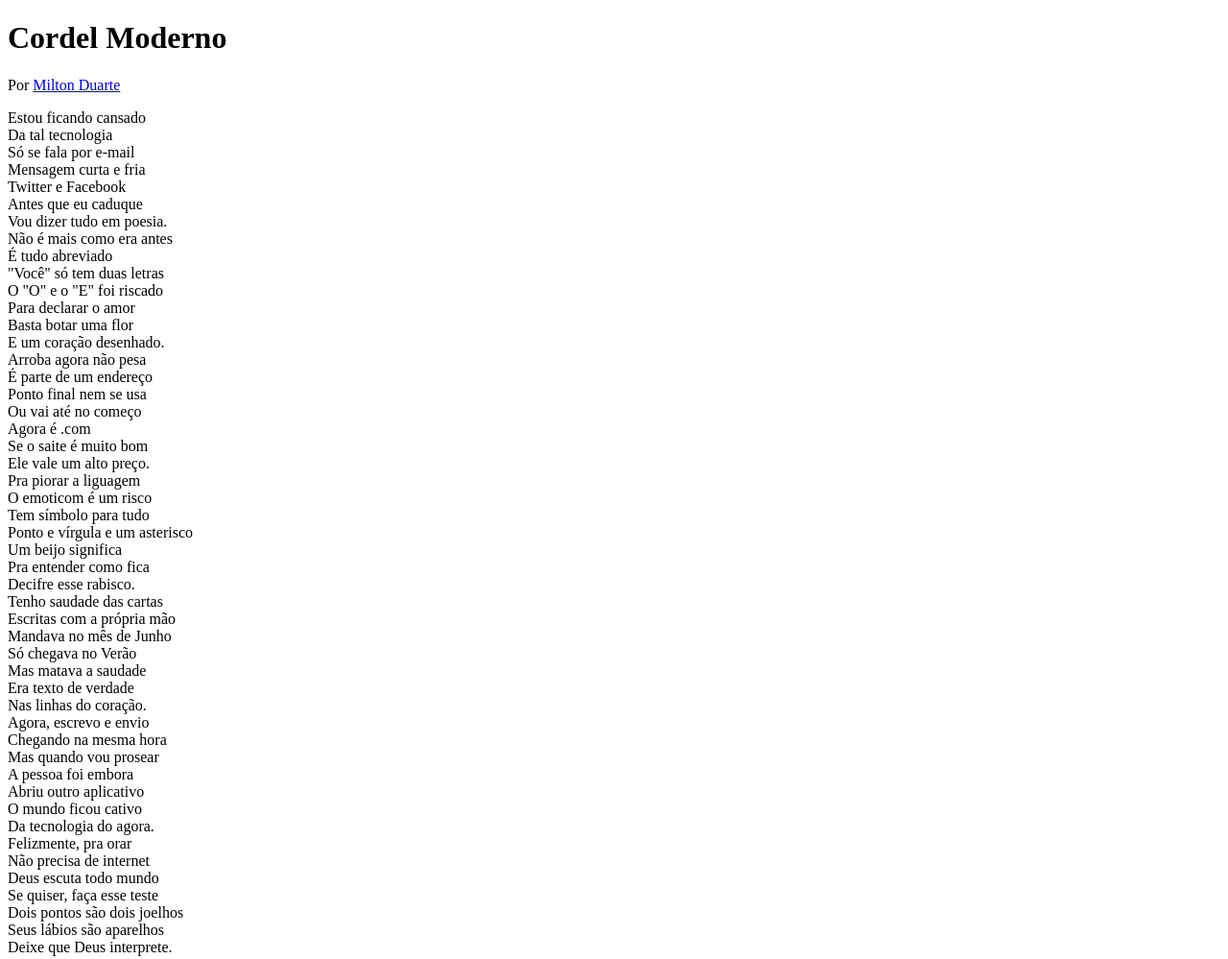
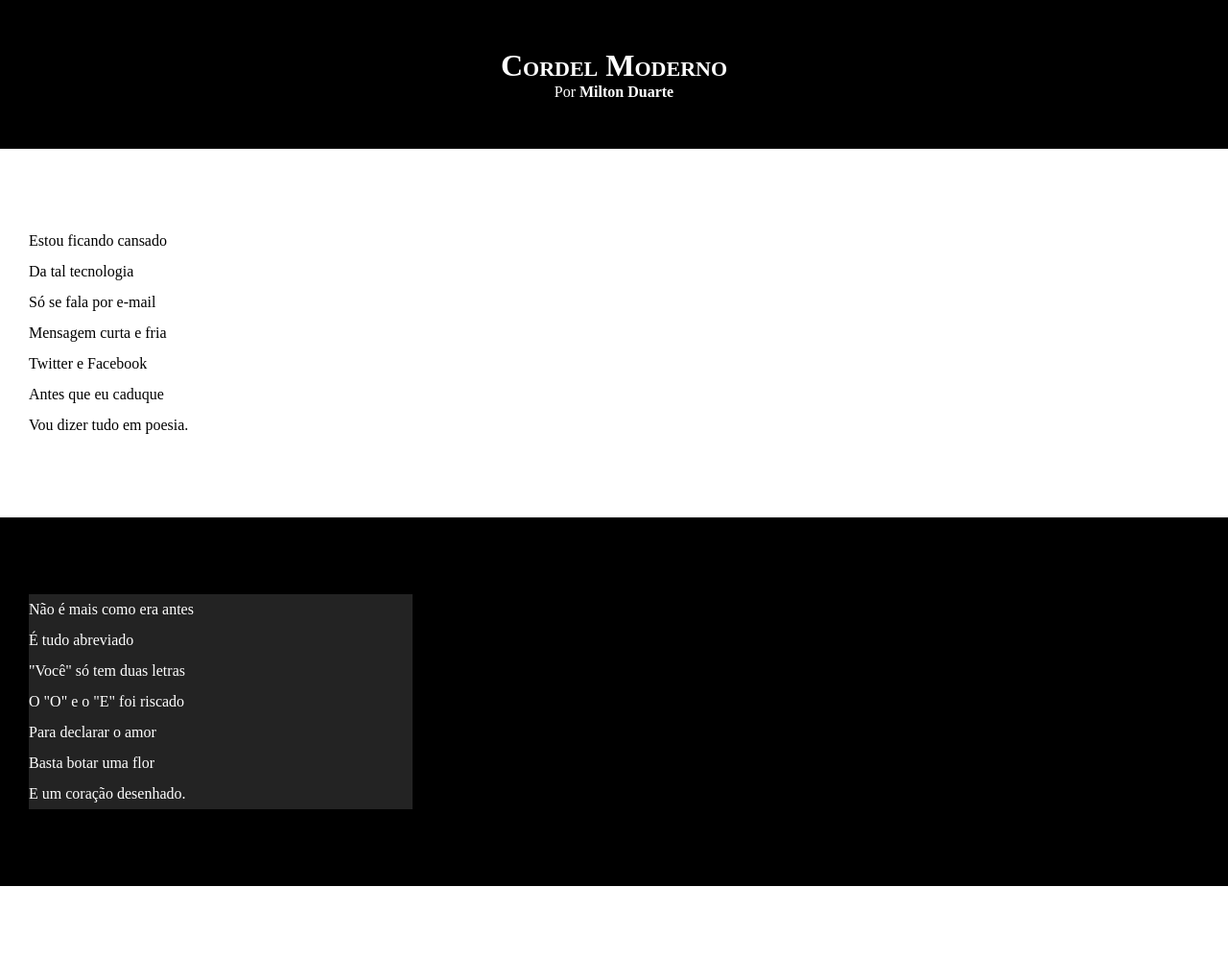
Before and after one commit to GabrielPedrosa0/projeto-cordel, a plain HTML site: page index.html in a window 1280 px wide. Shown: the top 999 px of the page at 96% size. Drawn offline with Linux system fonts and the light colour scheme.

Commit message:
estilo
colocando estilo nos textos e nos blocos

```diff
--- /dev/null
+++ b/estilo/style.css
@@ -0,0 +1,65 @@
+@charset "UTF-8";
+
+*{
+    margin: 0px;
+    padding: 0px;
+}
+
+html, body{
+    min-height: 100vh;
+    background-color: darkgray;
+}
+
+header{
+    background-color: black;
+    color: white;
+    text-align: center;
+}
+
+header > h1{
+    padding-top: 50px;
+    font-variant: small-caps;
+}
+
+header > p{
+    padding-bottom: 50px;
+}
+
+a{
+    color: white;
+    text-decoration: none;
+    font-weight: bolder;
+}
+
+a:hover{
+    text-decoration: underline;
+}
+
+section{
+    padding-top: 10vh;
+    padding-bottom: 10vh;
+    line-height: 2em;
+    padding-left: 30px;
+}
+
+section.normal{
+    background-color: white;
+    color: black;
+}
+
+section.imagem{
+    background-color: black;
+    color: white;
+}
+
+section.imagem > p{
+    width: 400px;
+    background-color: rgba(86, 86, 86, 0.411);
+}
+
+footer{
+    background-color: black;
+    color: white;
+    text-align: center;
+    padding: 10px;
+}
--- a/index.html
+++ b/index.html
@@ -3,6 +3,7 @@
 <head>
     <meta charset="UTF-8">
     <meta name="viewport" content="width=device-width, initial-scale=1.0">
+    <link rel="stylesheet" href="estilo/style.css">
     <title>Cordel Moderno</title>
 </head>
 <body>
@@ -13,7 +14,8 @@
         </p>
     </header>
 
-    <section>
+    <section class="normal">
+        <p>
             Estou ficando cansado <br>
             Da tal tecnologia <br>
             Só se fala por e-mail <br>
@@ -21,9 +23,11 @@
             Twitter e Facebook <br>
             Antes que eu caduque <br>
             Vou dizer tudo em poesia.
+        </p>
     </section>
 
-    <section>
+    <section class="imagem">
+        <p>
             Não é mais como era antes <br>
             É tudo abreviado <br>
             "Você" só tem duas letras <br>
@@ -31,9 +35,11 @@
             Para declarar o amor <br>
             Basta botar uma flor <br>
             E um coração desenhado.
+        </p>
     </section>
 
-    <section>
+    <section class="normal">
+        <p>
             Arroba agora não pesa <br>
             É parte de um endereço <br>
             Ponto final nem se usa <br>
@@ -41,6 +47,9 @@
             Agora é .com <br>
             Se o saite é muito bom <br>
             Ele vale um alto preço. <br>
+        </p>
+
+        <p>
             Pra piorar a liguagem <br>
             O emoticom é um risco <br>
             Tem símbolo para tudo <br>
@@ -48,9 +57,11 @@
             Um beijo significa <br>
             Pra entender como fica <br>
             Decifre esse rabisco.
+        </p>
     </section>
 
-    <section>
+    <section class="imagem">
+        <p>
             Tenho saudade das cartas <br>
             Escritas com a própria mão <br>
             Mandava no mês de Junho <br>
@@ -58,9 +69,11 @@
             Mas matava a saudade <br>
             Era texto de verdade <br>
             Nas linhas do coração.
+        </p>
     </section>
 
-    <section>
+    <section class="normal">
+        <p>
             Agora, escrevo e envio <br>
             Chegando na mesma hora <br>
             Mas quando vou prosear <br>
@@ -68,6 +81,9 @@
             Abriu outro aplicativo <br>
             O mundo ficou cativo <br>
             Da tecnologia do agora. <br>
+        </p>
+
+        <p>
             Felizmente, pra orar <br>
             Não precisa de internet <br>
             Deus escuta todo mundo <br>
@@ -75,6 +91,7 @@
             Dois pontos são dois joelhos <br>
             Seus lábios são aparelhos <br>
             Deixe que Deus interprete.
+        </p>
     </section>
 
     <footer>
```
Lines whose indentation alone changed are shown as unchanged.
